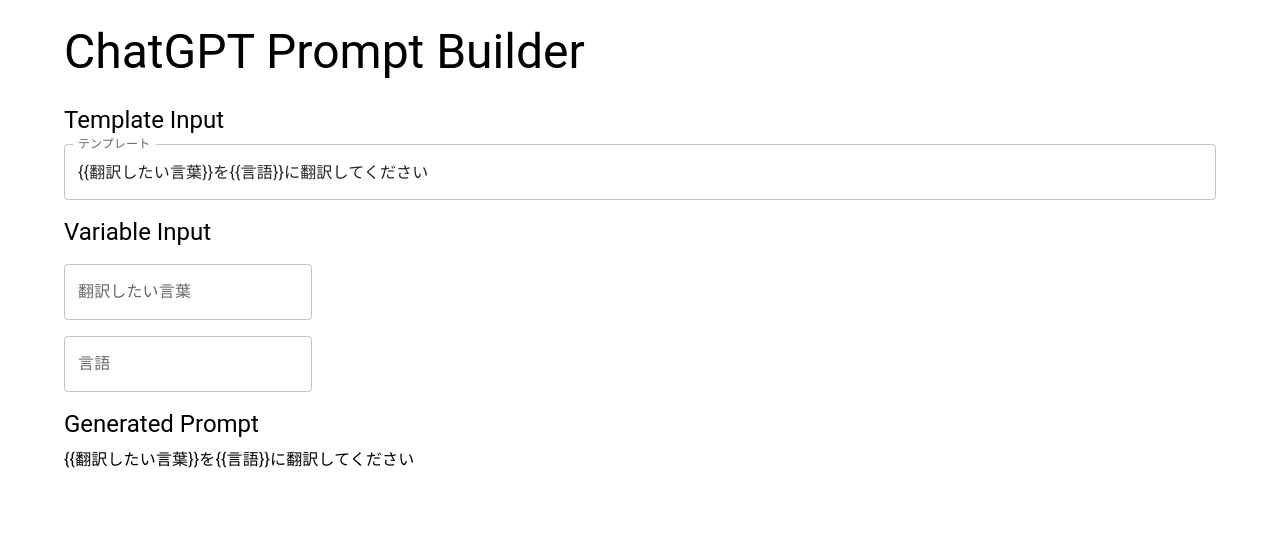
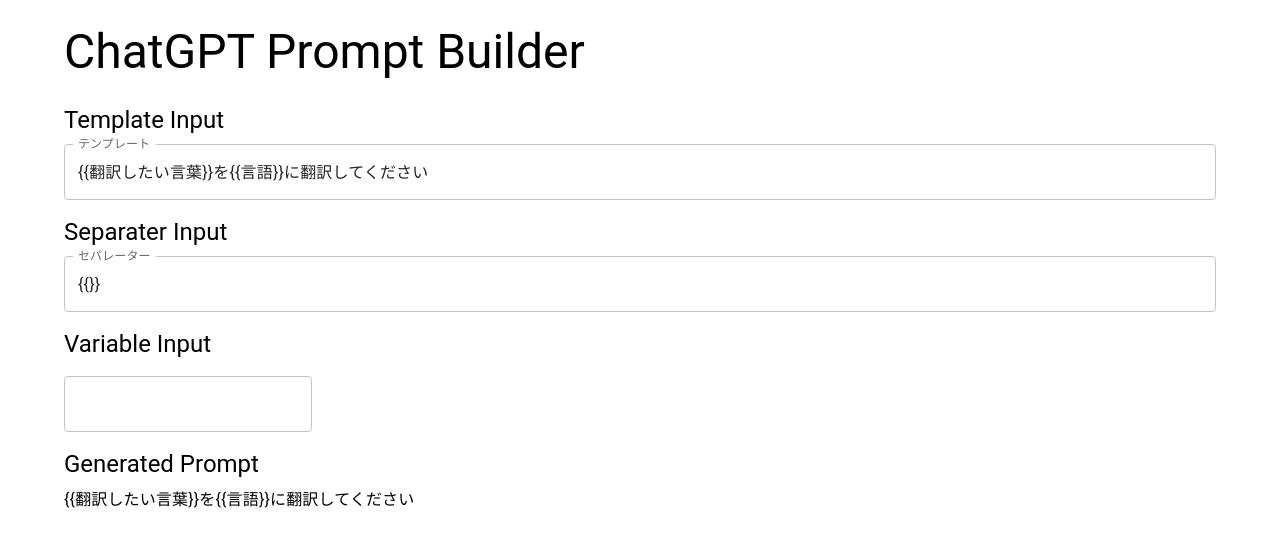
Before and after one commit to tanny-pm/chatgpt-prompt-builder, a React (Create React App) app: page / in a window 1280 px wide. Shown: the top 546 px of the page. Built offline with nearby package versions, Linux system fonts and the light colour scheme.

Commit message:
Add: セパレーターの変更機能を追加

```diff
--- a/src/App.js
+++ b/src/App.js
@@ -3,26 +3,39 @@
 
 function App() {
   const defaultTemplate = "{{翻訳したい言葉}}を{{言語}}に翻訳してください";
+  const defaultDelimiter = "{{}}";
 
   const [template, setTemplate] = useState(defaultTemplate);
+  const [variableDelimiter, setVariableDelimiter] = useState(defaultDelimiter);
   const [variables, setVariables] = useState([]);
   const [variableValues, setVariableValues] = useState({});
 
   const handleTemplateChange = (e) => {
     setTemplate(e.target.value);
-    extractVariables(e.target.value);
+    extractVariables(e.target.value, variableDelimiter);
   };
 
-  const extractVariables = (template) => {
-    const regex = /{{(.*?)}}/g;
-    let matches;
-    let newVariables = [];
+  const handleDelimiterChange = (event) => {
+    setVariableDelimiter(event.target.value);
+    extractVariables(template, event.target.value);
+  };
 
-    while ((matches = regex.exec(template)) !== null) {
-      newVariables.push(matches[1].trim());
+  const extractVariables = (inputTemplate, delimiter) => {
+    if (delimiter.length < 2) {
+      setVariables([]);
+      return;
     }
 
-    setVariables(newVariables);
+    const regexStr = `${delimiter.charAt(0)}(.*?)${delimiter.charAt(1)}`;
+    const regex = new RegExp(regexStr, "g");
+    const extractedVariables = [];
+    let match;
+
+    while ((match = regex.exec(inputTemplate)) !== null) {
+      extractedVariables.push(match[1]);
+    }
+
+    setVariables([...new Set(extractedVariables)]);
   };
 
   const handleVariableCahange = (variable, value) => {
@@ -51,7 +64,7 @@
 
   // デフォルトのテンプレートを読み込んだときに変数を抽出する
   useEffect(() => {
-    extractVariables(defaultTemplate);
+    extractVariables(defaultTemplate, defaultDelimiter);
   }, []);
 
   return (
@@ -75,6 +88,18 @@
           </Box>
         </Grid>
         <Grid item xs={12}>
+          <Typography variant="h5">Separater Input</Typography>
+          <Box mt={1}>
+            <TextField
+              label="セパレーター"
+              value={variableDelimiter}
+              onChange={handleDelimiterChange}
+              fullWidth
+            />
+          </Box>
+        </Grid>
+
+        <Grid item xs={12}>
           <Typography variant="h5">Variable Input</Typography>
         </Grid>
         {renderVariableFields()}
```
